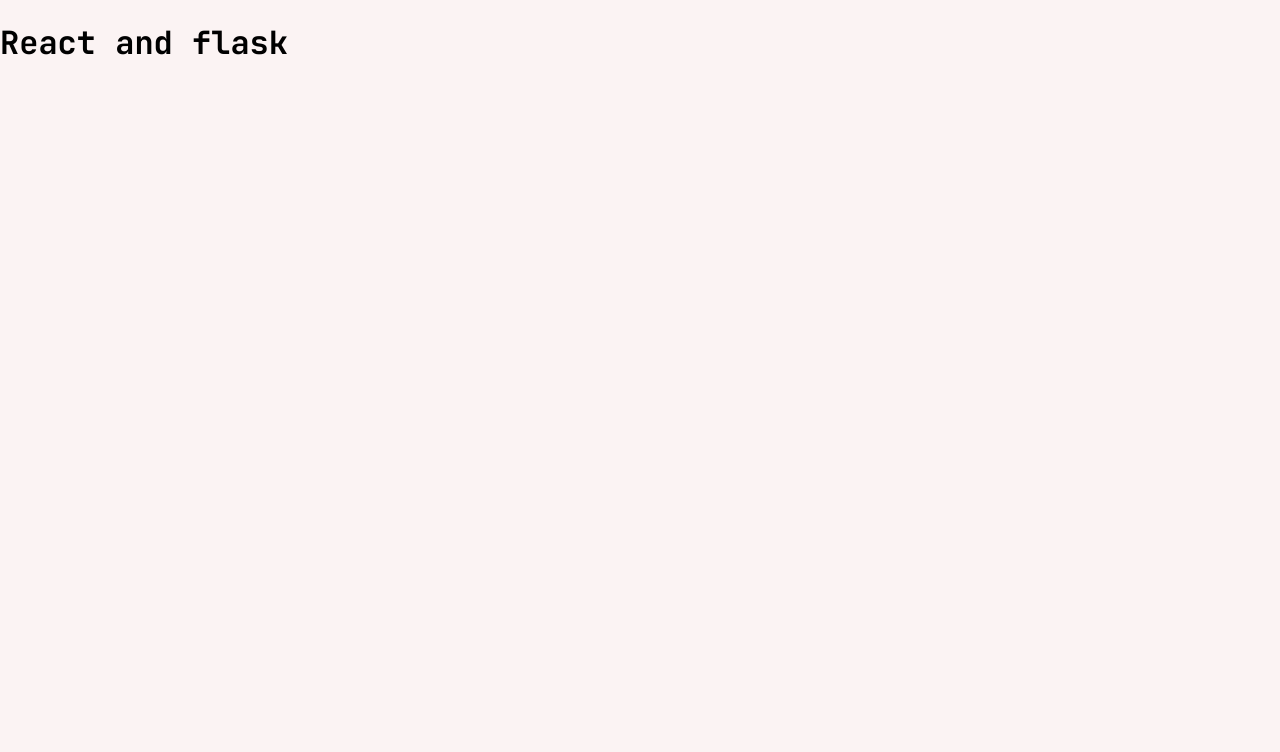
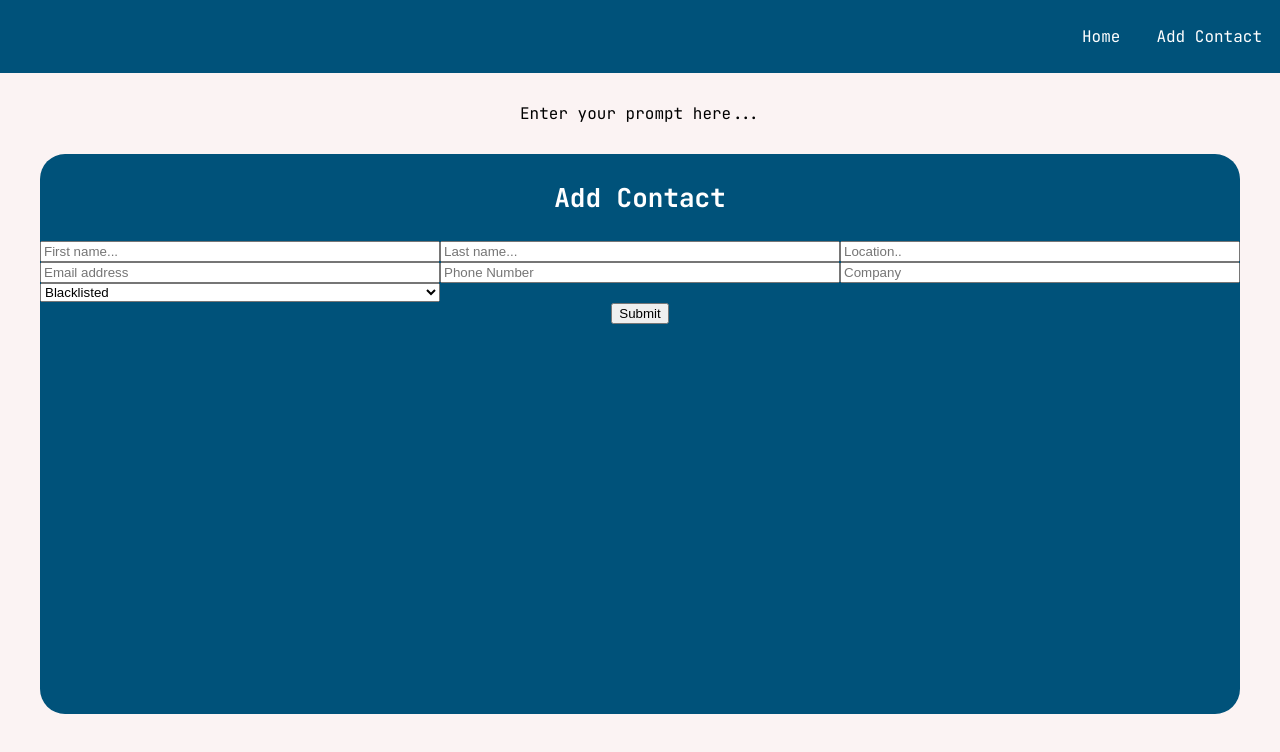
Before and after one commit to syfxie/ClientDex, a React (Create React App) app in the folder client/: page /add-contact in a window 1280 px wide. Shown: the top 752 px of the page. Built offline with nearby package versions, Linux system fonts and the light colour scheme; no server answers.

Commit message:
work on adding contacts

```diff
--- a/client/package.json
+++ b/client/package.json
@@ -7,7 +7,7 @@
       "localhost",
       "127.0.0.1"
     ],
-    "proxy": "https://localhost:5000/"
+    "proxy": "http://localhost:5000/"
   },
   "dependencies": {
     "@testing-library/jest-dom": "^5.17.0",
--- a/client/src/App.js
+++ b/client/src/App.js
@@ -1,26 +1,36 @@
+import { Route, Routes } from 'react-router-dom';
+import './App.css';
 import React, { useState, useEffect } from "react";
+import Home from './pages/Home';
+import AddContact from './pages/AddContact';
+import Navbar from './components/Navbar';
 
 function App() {
 	const [data, setdata] = useState("");
 
 	// Using useEffect for single rendering (example of how to get backend data)
-	useEffect(() => {
-    fetch('http://localhost:5000/test', {
-      method : "GET"
-    })
-    .then(function (response) {
-      return response.json();
-  })
-    .then(function (bodyText) {
-        setdata(bodyText.name);
-    })
-	}, []);
+	// useEffect(() => {
+  //   fetch('http://localhost:5000/test', {
+  //     method : "GET"
+  //   })
+  //   .then(function (response) {
+  //     return response.json();
+  // })
+  //   .then(function (bodyText) {
+  //       setdata(bodyText.name);
+  //   })
+	// }, []);
 
 	return (
 		<div className="App">
-      <h1>React and flask</h1>
-      <p>{data}</p>
-
+      {/* <p>{data}</p> */}
+      <div className="App">
+        <Navbar />
+        <Routes>
+          <Route path="/" element={<Home/>}/>
+          <Route path="add-contact" element={<AddContact />} />
+        </Routes>
+      </div>
 		</div>
 	);
 }
--- /dev/null
+++ b/client/src/pages/AddContact.css
@@ -0,0 +1,28 @@
+.heading {
+  margin-top: 30px;
+  margin-bottom: 30px;
+}
+
+.add-contact {
+  color: white;
+  font-weight: bold;
+  font-size: 26px;
+}
+
+.main-container {
+  display: flex;
+  justify-content: center;
+}
+
+.form-container {
+  background-color: #00527A;
+  width: 1200px;
+  height: 560px;
+  border-radius: 25px;
+}
+
+.inputs {
+  display: grid;
+  grid-template-columns: repeat(3, 1fr);
+
+}
--- a/client/src/pages/AddContact.js
+++ b/client/src/pages/AddContact.js
@@ -1,7 +1,131 @@
+import './AddContact.css';
+import { useState, useEffect } from 'react';
+
 function AddContact() {
+
+  // simplified version of contact for now
+  const [contact, setContact] = useState({
+    firstName: "",
+    lastName: "",
+    location: "",
+    emailAddress: "",
+    phoneNum: "",
+    company: "",
+    category: ""
+
+  });
+
+  const handleChange = (e) => {
+    setContact({ ...contact, [e.target.name]: e.target.value });
+  }
+
+  const categories = [
+    'Blacklisted', 'Current Client', 'Past Client', 'Urgent', 'Cold Call', 'Potential Client'
+  ]
+
+  const handleSubmit = async (e) => {
+    e.preventDefault();
+    console.log("submitted!")
+    console.log(contact)
+    try {
+      const response = await fetch('http://127.0.0.1:5000/add_contact', {
+        method: 'POST',
+        headers: {
+          'Content-Type': 'application/json',
+        },
+        body: JSON.stringify(contact),
+      });
+
+      const data = await response.json();
+      console.log(data);
+
+      // set back to empty object
+      setContact({
+        firstName: "",
+        lastName: "",
+        location: "",
+        emailAddress: "",
+        phoneNum: "",
+        company: ""
+      })
+    } catch (error) {
+      console.log(error)
+    }
+  }
+
   return (
     <div>
-      Add Contact
+      <p className="heading">Enter your prompt here...</p>
+      <div className="main-container">
+        <div className="form-container">
+        <form onSubmit={handleSubmit}>
+          <p className="add-contact">Add Contact</p>
+          {/* do the styling later */}
+          <div className="inputs">
+            <input
+            type="text"
+            placeholder="First name..."
+            name="firstName"
+            value={contact.firstName}
+            onChange={handleChange}
+            />
+            <input
+            type="text"
+            placeholder="Last name..."
+            name="lastName"
+            value={contact.lastName}
+            onChange={handleChange}
+            />
+            <input
+            type="text"
+            placeholder="Location.."
+            name="location"
+            value={contact.location}
+            onChange={handleChange}
+            />
+            <input
+            type="email"
+            placeholder="Email address"
+            name="emailAddress"
+            value={contact.emailAddress}
+            onChange={handleChange}
+            />
+            <input
+            type="tel"
+            placeholder="Phone Number"
+            name="phoneNum"
+            value={contact.phoneNum}
+            onChange={handleChange}
+            />
+            <input
+            type="text"
+            placeholder="Company"
+            name="company"
+            value={contact.company}
+            onChange={handleChange}
+            />
+
+            <select
+            name="category"
+            value={contact.category}
+            onChange={handleChange}
+            >
+              {categories.map((category) => {
+                return (
+                  <option key={category} onChange={handleChange}>
+                   {category}
+                  </option>
+                );
+              })}
+            </select>
+
+          </div>
+          <button
+          type="submit"
+          >Submit</button>
+        </form>
+        </div>
+      </div>
     </div>
   );
 }
```
